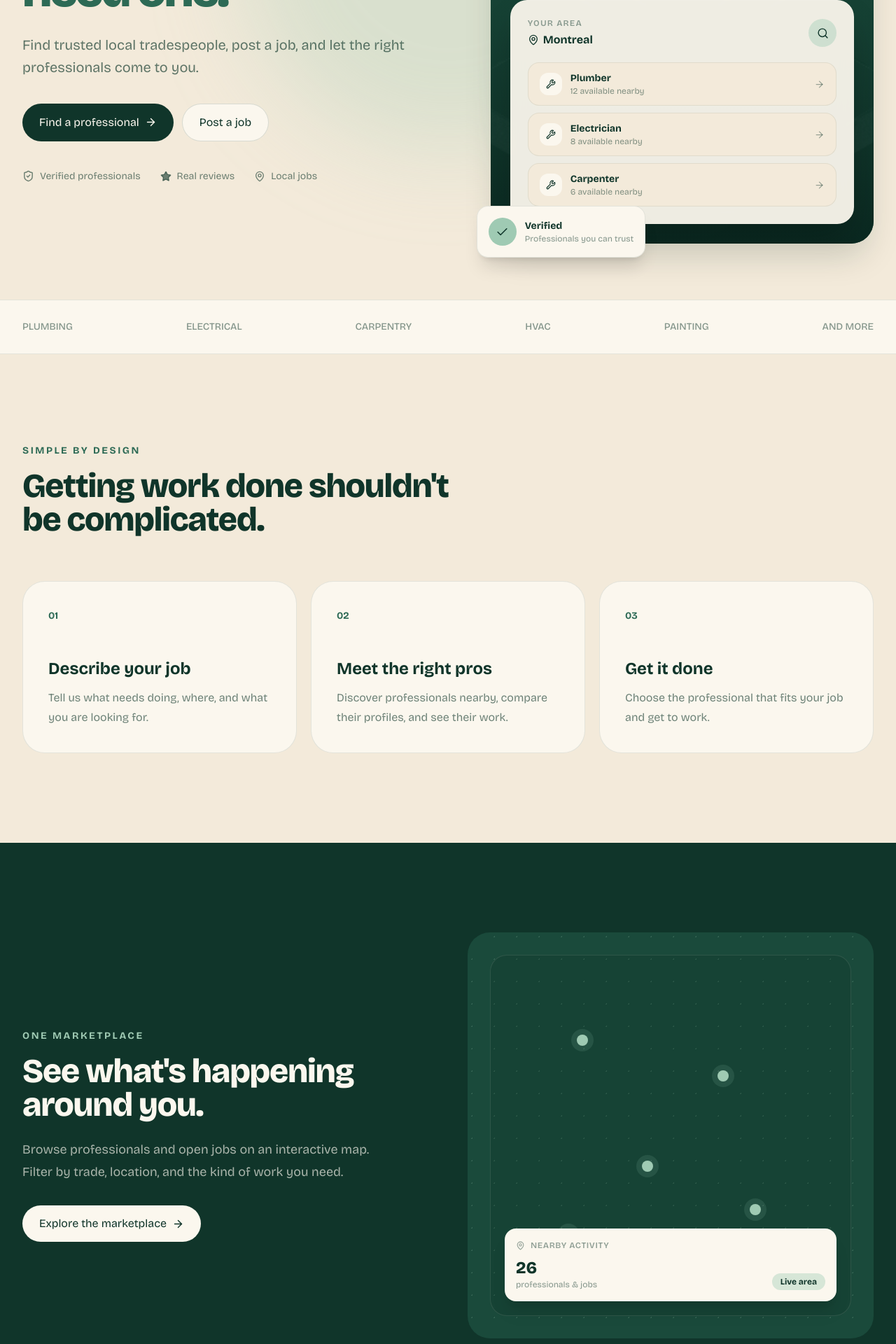
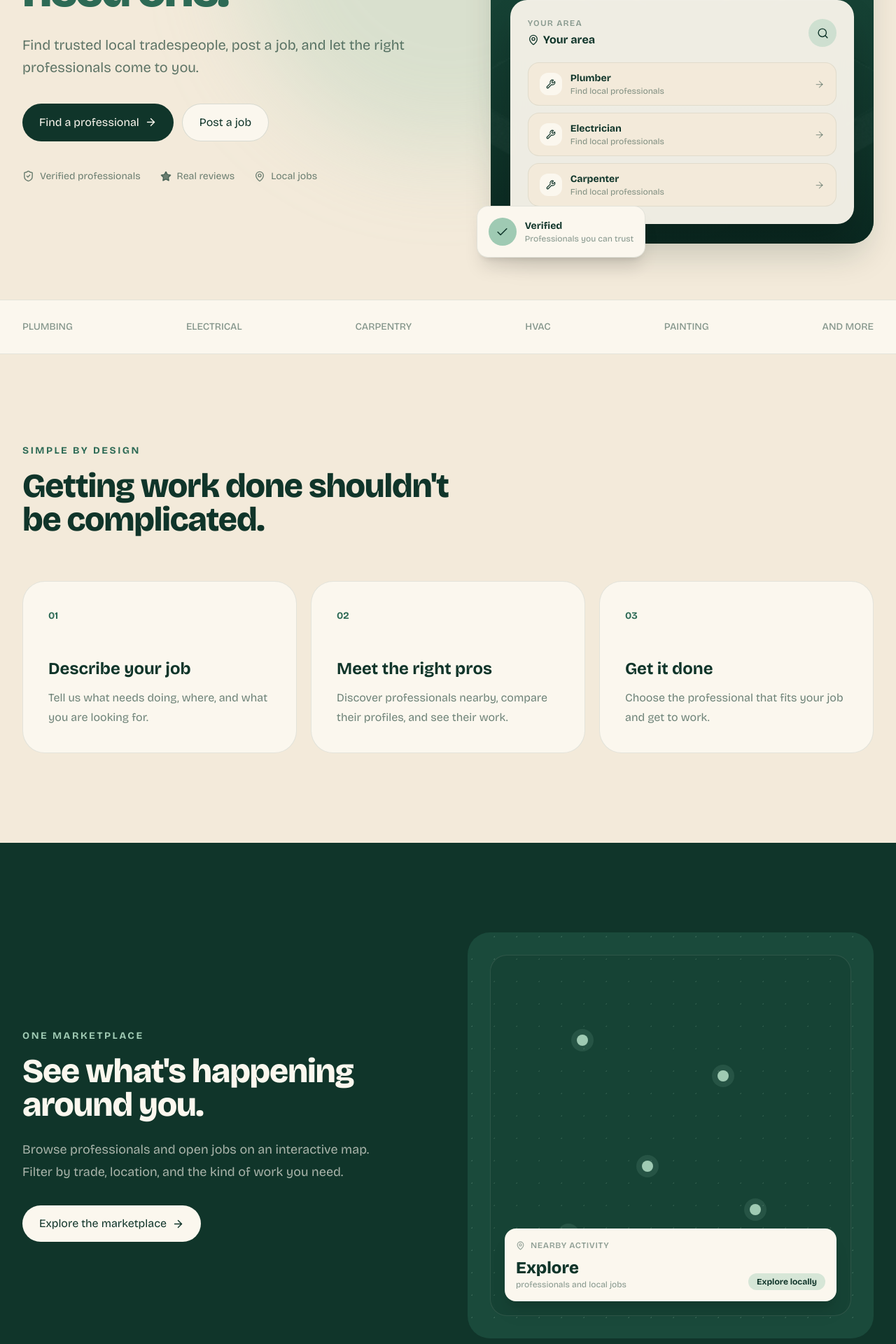
Before and after one commit to ghalox2003/Beaver, a React (Vite) app: page / in a window 1280 px wide. Shown: the part 480-2400 px from the top of the page at 70% size. Built offline with nearby package versions, Linux system fonts and the light colour scheme.

Commit message:
feat: replace landing page demo content

```diff
--- a/src/pages/LandingPage.tsx
+++ b/src/pages/LandingPage.tsx
@@ -169,7 +169,7 @@ function LandingPage() {
                       </p>
                       <div className="mt-1 flex items-center gap-1.5 font-bold">
                         <MapPin size={16} />
-                        Montreal
+                        Your area
                       </div>
                     </div>
 
@@ -180,9 +180,9 @@ function LandingPage() {
 
                   <div className="space-y-2.5">
                     {[
-                      ['Plumber', '12 available nearby'],
-                      ['Electrician', '8 available nearby'],
-                      ['Carpenter', '6 available nearby'],
+                      ['Plumber', 'Find local professionals'],
+                      ['Electrician', 'Find local professionals'],
+                      ['Carpenter', 'Find local professionals'],
                     ].map(([trade, availability]) => (
                       <div
                         key={trade}
@@ -328,13 +328,13 @@ function LandingPage() {
                   </div>
                   <div className="mt-2 flex items-end justify-between">
                     <div>
-                      <p className="text-2xl font-extrabold">26</p>
+                      <p className="text-2xl font-extrabold">Explore</p>
                       <p className="text-xs text-forest-900/50">
-                        professionals & jobs
+                        professionals and local jobs
                       </p>
                     </div>
                     <span className="rounded-full bg-sage/40 px-3 py-1 text-xs font-bold">
-                      Live area
+                      Explore locally
                     </span>
                   </div>
                 </div>
```
Also changed, not shown: 1 other file (tests, documents, lock files or other folders).
